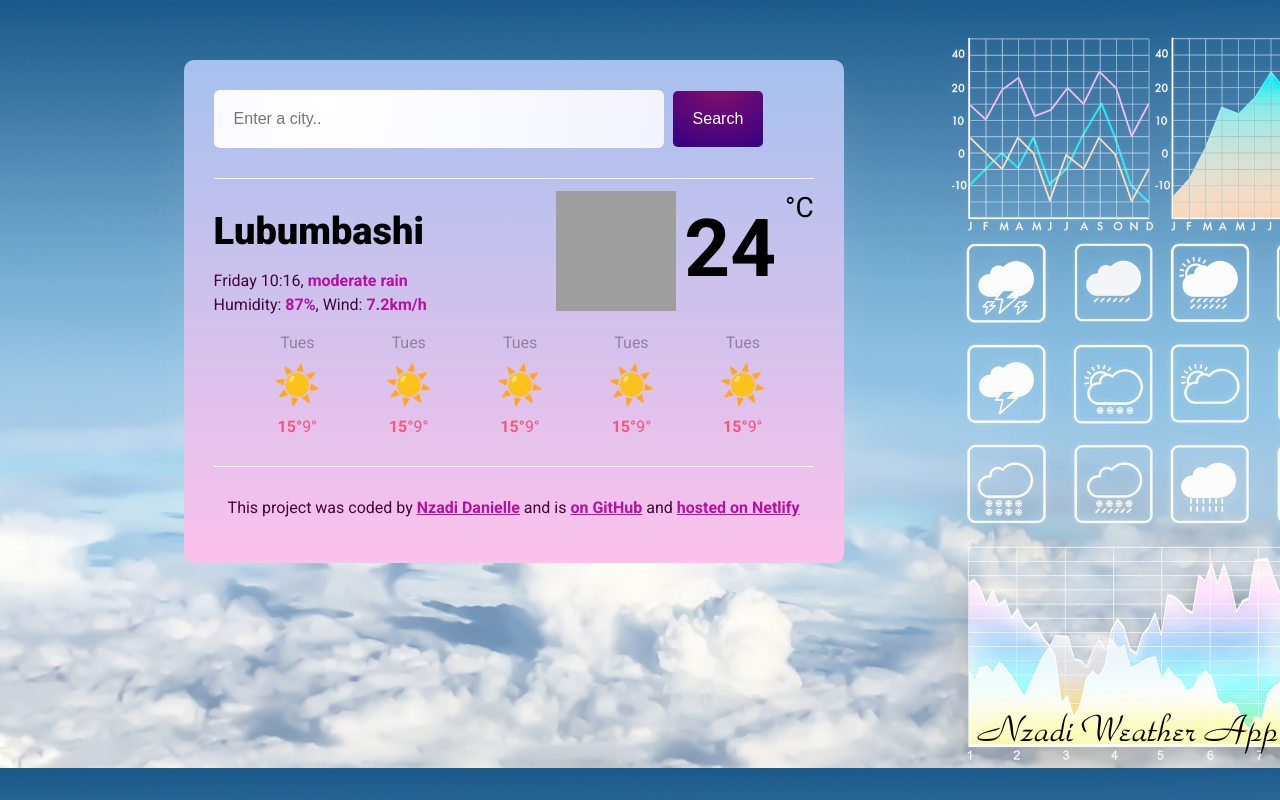
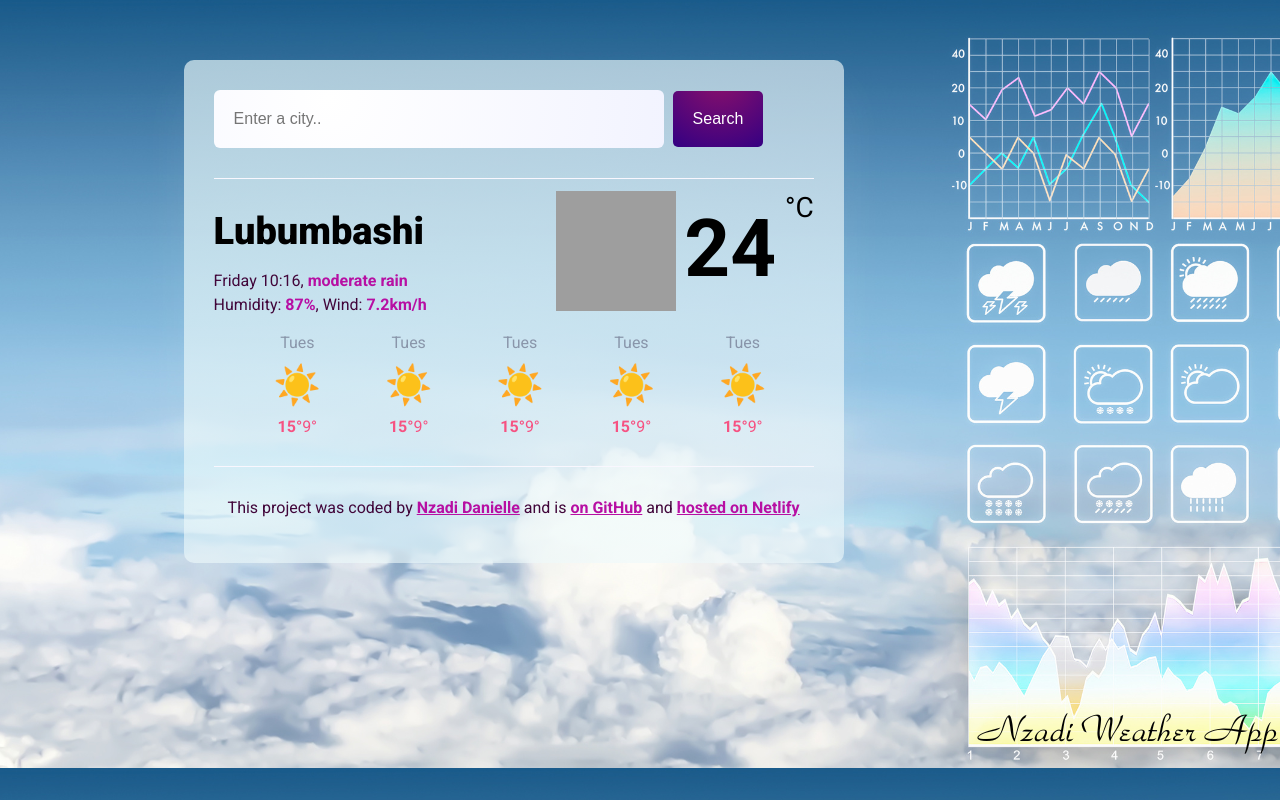
Before and after one commit to Nzadii/Nzadi-Danielle-Weather-Website, a website built with Parcel: page index.html in a window 1280 px wide. Built offline with nearby package versions, Linux system fonts and the light colour scheme; grey boxes are pictures that could not be loaded.

Commit message:
Added new colour

```diff
--- a/src/styles.css
+++ b/src/styles.css
@@ -37,7 +37,11 @@ a {
 }
 
 .weather-app {
-  background: linear-gradient(to top, #fbc2eb 0%, #a6c1ee 100%);
+  background: radial-gradient(
+    circle at 10% 20%,
+    rgba(234, 249, 249, 0.67) 0.1%,
+    rgba(239, 249, 251, 0.63) 90.1%
+  );
   max-width: 600px;
   margin: 60px auto;
   padding: 30px;
```
